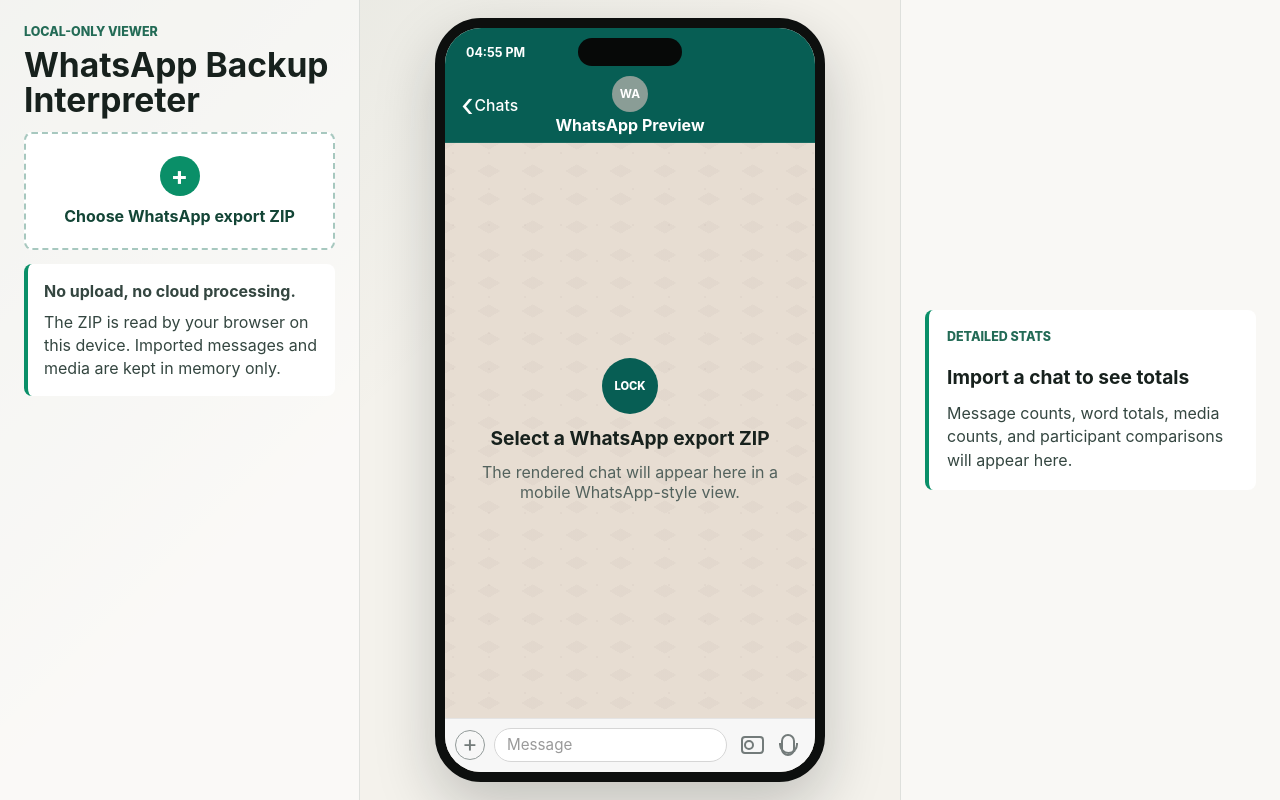
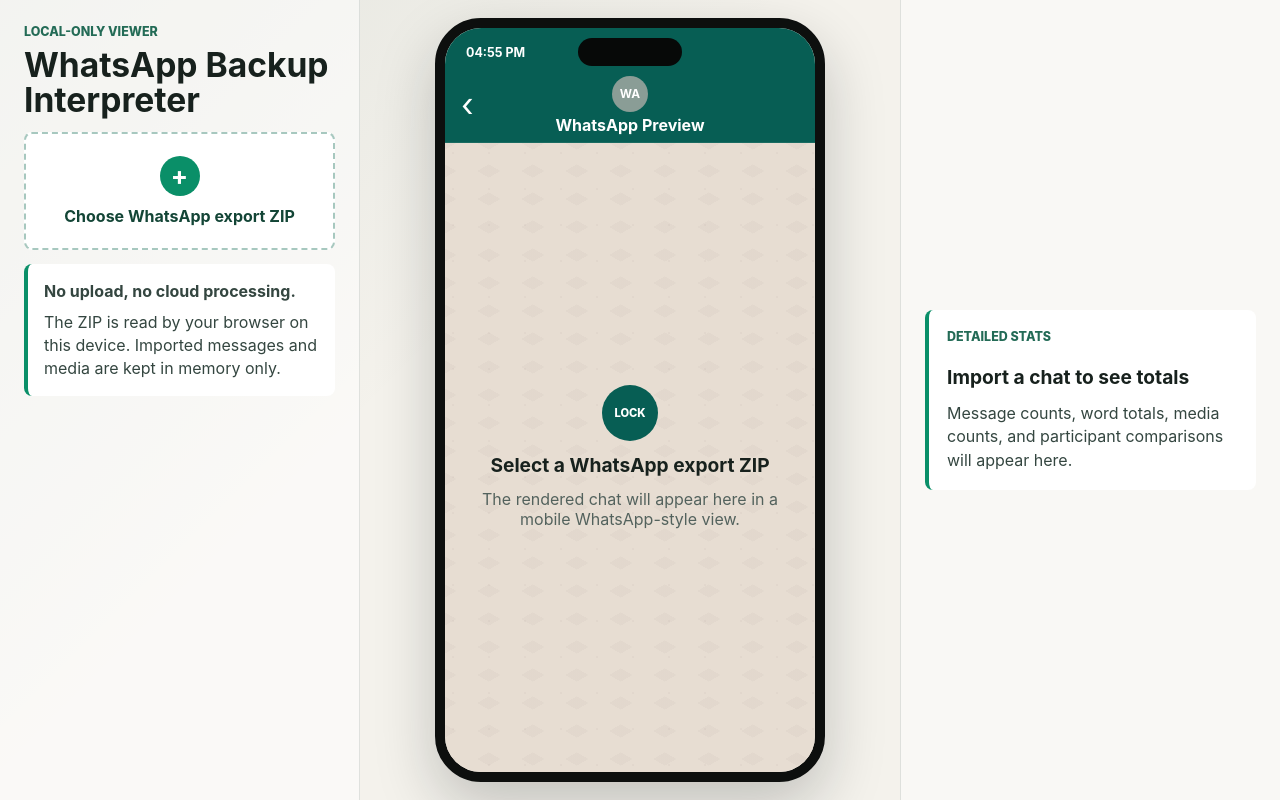
Before and after one commit to marfeyx/whatsappinterpreter.marfeyx.ch, a React (Vite) app: page / in a window 1280 px wide. Built offline with nearby package versions, Linux system fonts and the light colour scheme.

Commit message:
UI Improvement

```diff
--- a/src/App.tsx
+++ b/src/App.tsx
@@ -221,7 +221,6 @@
           <div className="chat-header">
             <button className="back-button" type="button" aria-label="Back">
               <span>‹</span>
-              <small>Chats</small>
             </button>
             <div className="contact-stack">
               <Avatar
@@ -246,14 +245,6 @@
                 <p>The rendered chat will appear here in a mobile WhatsApp-style view.</p>
               </div>
             )}
-          </div>
-          <div className="message-composer" aria-hidden="true">
-            <button type="button">+</button>
-            <div className="composer-field">
-              <span>Message</span>
-            </div>
-            <button type="button" className="camera-button" />
-            <button type="button" className="mic-button" />
           </div>
         </div>
       </section>
--- a/src/styles.css
+++ b/src/styles.css
@@ -435,7 +435,7 @@
   height: min(844px, calc(100vh - 36px));
   min-height: 0;
   display: grid;
-  grid-template-rows: auto auto 1fr auto;
+  grid-template-rows: auto auto 1fr;
   overflow: hidden;
   border: 10px solid #0d0f0e;
   border-radius: 46px;
@@ -857,84 +857,6 @@
   text-transform: uppercase;
 }
 
-.message-composer {
-  display: grid;
-  grid-template-columns: 32px minmax(0, 1fr) 32px 32px;
-  align-items: center;
-  gap: 7px;
-  min-height: 54px;
-  padding: 7px 10px 9px;
-  background: #f7f7f7;
-  border-top: 1px solid rgba(0, 0, 0, 0.08);
-}
-
-.message-composer button {
-  width: 30px;
-  height: 30px;
-  display: grid;
-  place-items: center;
-  border: 1.5px solid #929a99;
-  border-radius: 50%;
-  color: #737b7a;
-  background: transparent;
-  font-size: 1.45rem;
-  line-height: 1;
-}
-
-.composer-field {
-  min-height: 34px;
-  display: flex;
-  align-items: center;
-  padding: 0 12px;
-  border: 1px solid #d6d6d6;
-  border-radius: 18px;
-  color: #9a9a9a;
-  background: #ffffff;
-  font-size: 0.95rem;
-}
-
-.camera-button,
-.mic-button {
-  position: relative;
-  border-color: transparent !important;
-}
-
-.camera-button::before {
-  content: "";
-  width: 19px;
-  height: 14px;
-  border: 2px solid #737b7a;
-  border-radius: 4px;
-}
-
-.camera-button::after {
-  content: "";
-  position: absolute;
-  width: 6px;
-  height: 6px;
-  border: 2px solid #737b7a;
-  border-radius: 50%;
-}
-
-.mic-button::before {
-  content: "";
-  width: 10px;
-  height: 18px;
-  border: 2px solid #737b7a;
-  border-radius: 8px;
-}
-
-.mic-button::after {
-  content: "";
-  position: absolute;
-  bottom: 5px;
-  width: 15px;
-  height: 9px;
-  border: 2px solid #737b7a;
-  border-top: 0;
-  border-radius: 0 0 10px 10px;
-}
-
 @media (max-width: 820px) {
   body {
     overflow: auto;
```
